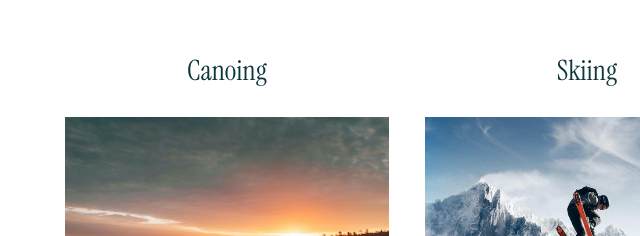
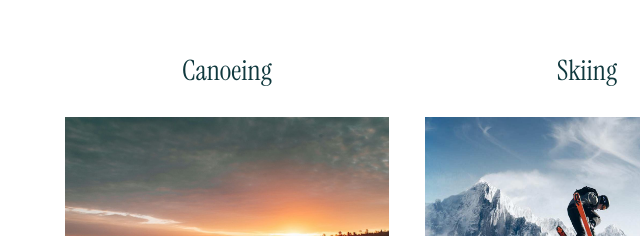
Before and after one commit to FabianAugustSkjellestad/HTML-CSS-Fabian-Skjellestad, a plain HTML site: page index.html in a window 1280 px wide. Shown: the part 2313-2549 px from the top of the page, 53-693 px from the left. Drawn offline with Linux system fonts and the light colour scheme.

Commit message:
Correct spelling of 'Canoing' to 'Canoeing'

```diff
--- a/index.html
+++ b/index.html
@@ -61,7 +61,7 @@
                     <div class="small-container">
                     <div class="row">
                     <div class="col-3">
-                        <p class="activity-text">Canoing</p>
+                        <p class="activity-text">Canoeing</p>
                         <img class="same-height-image" src="./compressor/pexels-josh-hild-1270765-2422463.jpg" alt="Person canoing on a lake surrounded by mountains" class="activity-image">
                         </div>
                     <div class="col-3">
```
